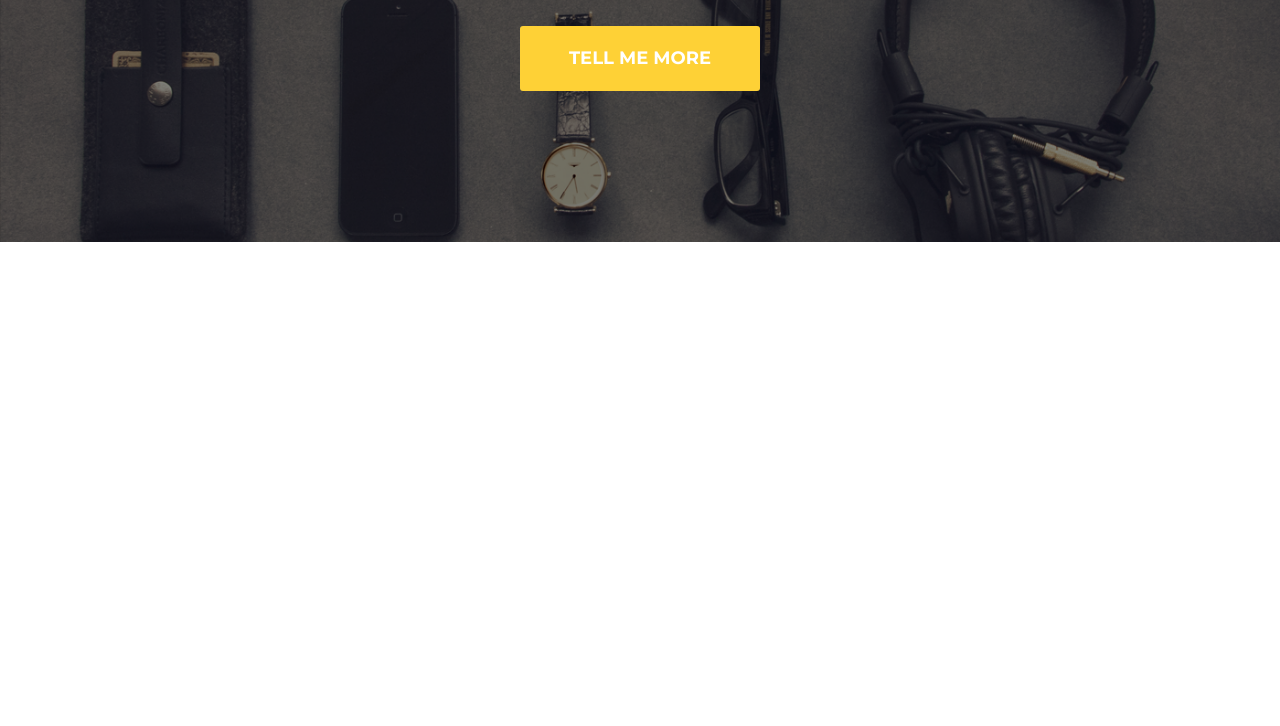
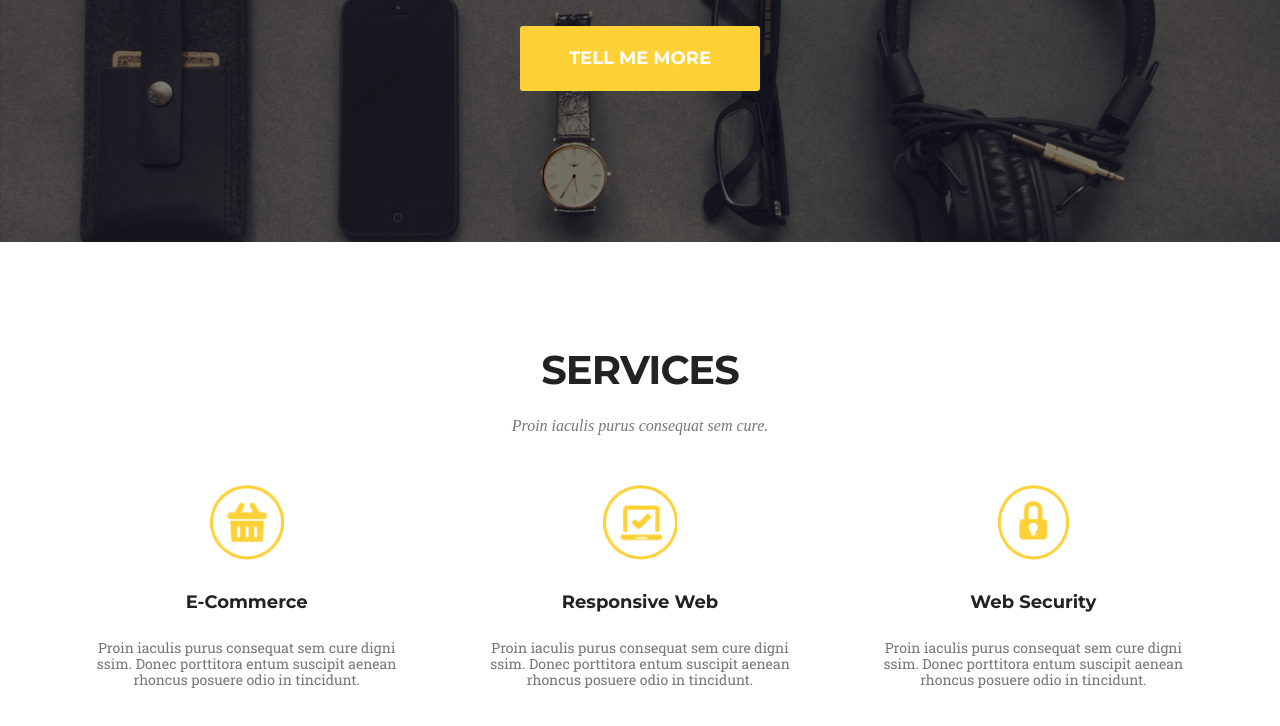
Before and after one commit to krollukasz/Golden_Project-Landing_page, a website: page index.html in a window 1280 px wide. Shown: the part 398-1124 px from the top of the page. Before the commit the page ends 800 px from the top, so only its background shows below. Drawn offline with Linux system fonts and the light colour scheme; a web font is replaced by a local one.

Commit message:
Add services section, add icons and styles

```diff
--- a/index.html
+++ b/index.html
@@ -39,6 +39,45 @@
 
   <!-- ::::: Home section ::::: -->
   <!-- ::::: Services section ::::: -->
+
+  <section class="section">
+    <div class="container">
+      <div class="col-sm-12 col-lg-12">
+        <h3 class="section__header section__header--white">Services</h3>
+        <p class="section__header-paragraph">Proin iaculis purus consequat sem cure.</p>
+      </div>
+      <div class="section__content col-sm-12 col-lg-12">
+        <div class="section__card col-sm-12 col-md-6 col-lg-4">
+          <div class="section__card--margin">
+            <img src="images/icon_basket.png" alt="basket_icon">
+            <p class="section__paragraph--title">E-Commerce</p>
+            <p class="section__paragraph--description">Proin iaculis purus consequat sem cure
+              digni ssim. Donec porttitora entum suscipit
+              aenean rhoncus posuere odio in tincidunt.</p>
+          </div>
+        </div>
+        <div class="section__card col-sm-12 col-md-6 col-lg-4">
+          <div class="section__card--margin">
+            <img src="images/icon_laptop.png" alt="laptop_icon">
+            <p class="section__paragraph--title">Responsive Web</p>
+            <p class="section__paragraph--description">Proin iaculis purus consequat sem cure
+              digni ssim. Donec porttitora entum suscipit
+              aenean rhoncus posuere odio in tincidunt.</p>
+          </div>
+        </div>
+        <div class="section__card col-sm-12 col-md-6 col-lg-4">
+          <div class="section__card--margin">
+            <img src="images/icon_locked.png" alt="locked_icon">
+            <p class="section__paragraph--title">Web Security</p>
+            <p class="section__paragraph--description">Proin iaculis purus consequat sem cure
+              digni ssim. Donec porttitora entum suscipit
+              aenean rhoncus posuere odio in tincidunt.</p>
+          </div>
+        </div>
+      </div>
+    </div>
+  </section>
+
   <!-- ::::: Portfolio section ::::: -->
   <!-- ::::: About us section ::::: -->
   <!-- ::::: Team section ::::: -->
--- /dev/null
+++ b/sass/sections/_sections.scss
@@ -0,0 +1,82 @@
+.section {
+  padding: 50px;
+
+  &__header {
+    margin-bottom: 10px;
+    font-family: $font-montserrat;
+    font-size: $large-font-size;
+    font-weight: 700;
+    color: #222222;
+    letter-spacing: -1px;
+    line-height: 75px;
+    text-transform: uppercase;
+  }
+
+  &__header-paragraph {
+    margin-top: 0;
+    margin-bottom: 50px;
+    font-family: $font-droid;
+    font-size: $medium-font-size;
+    font-weight: 400;
+    font-style: italic;
+    color: $color-grey;
+  }
+
+  &__content {
+    margin-bottom: 30px;
+    display: flex;
+    flex-wrap: wrap;
+    justify-content: center;
+    align-items: center;
+  }
+
+  &__paragraph {
+    color: $color-grey;
+    font-size: $small-font-size;
+    font-weight: 300;
+
+    &--title {
+      margin: 0;
+      font-family: $font-montserrat;
+      font-size: $normal-font-size;
+      font-weight: 700;
+      color: #222222;
+      line-height: 75px;
+      letter-spacing: 0px;
+    }
+
+    &--description {
+      margin-top: 0;
+      font-family: $font-roboto;
+      font-size: $small-font-size;
+      color: $color-grey;
+      letter-spacing: 0px;
+    }
+  }
+
+  &__card {
+
+    img {
+      width: 75px;
+      height: 75px;
+    }
+
+    &--margin {
+      margin: 0;
+      padding: 0 40px;
+      background: $color-white;
+    }
+  }
+}
+
+@media (max-width: 992px) {
+  .section {
+    padding: 20px 10px;
+
+    &__paragraph {
+      &--description {
+        margin-bottom: 30px;
+      }
+    }
+  }
+}
--- a/sass/style.scss
+++ b/sass/style.scss
@@ -4,6 +4,7 @@
 @import "layout";
 @import "sass/sections/nav";
 @import "sass/sections/slogan";
+@import "sass/sections/sections";
 @import "sass/components/button";
 
 * {
```
Also changed, not shown: css/style.css, images/icon_basket.png (added), images/icon_laptop.png (added), images/icon_locked.png (added), 1 other file.
